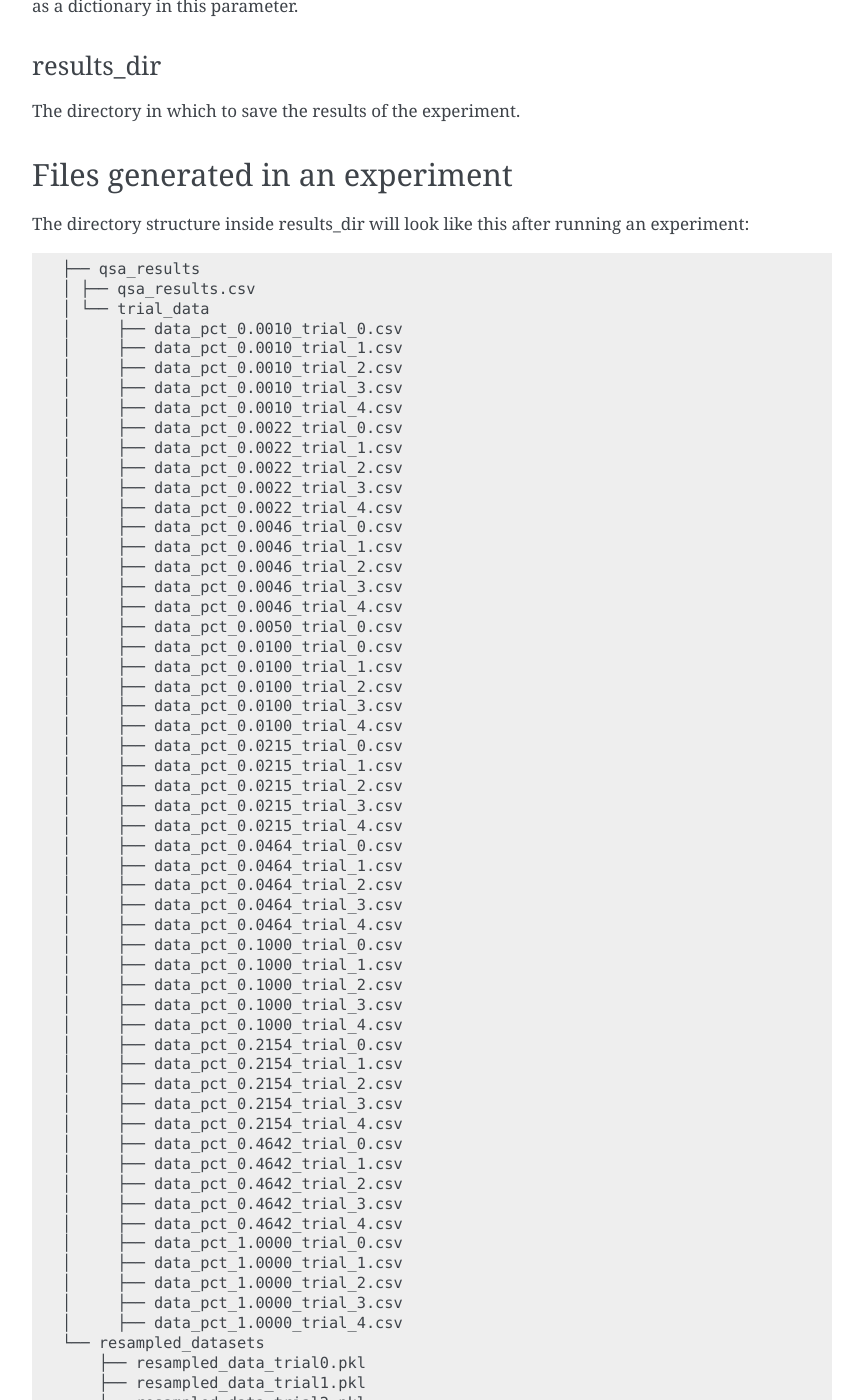
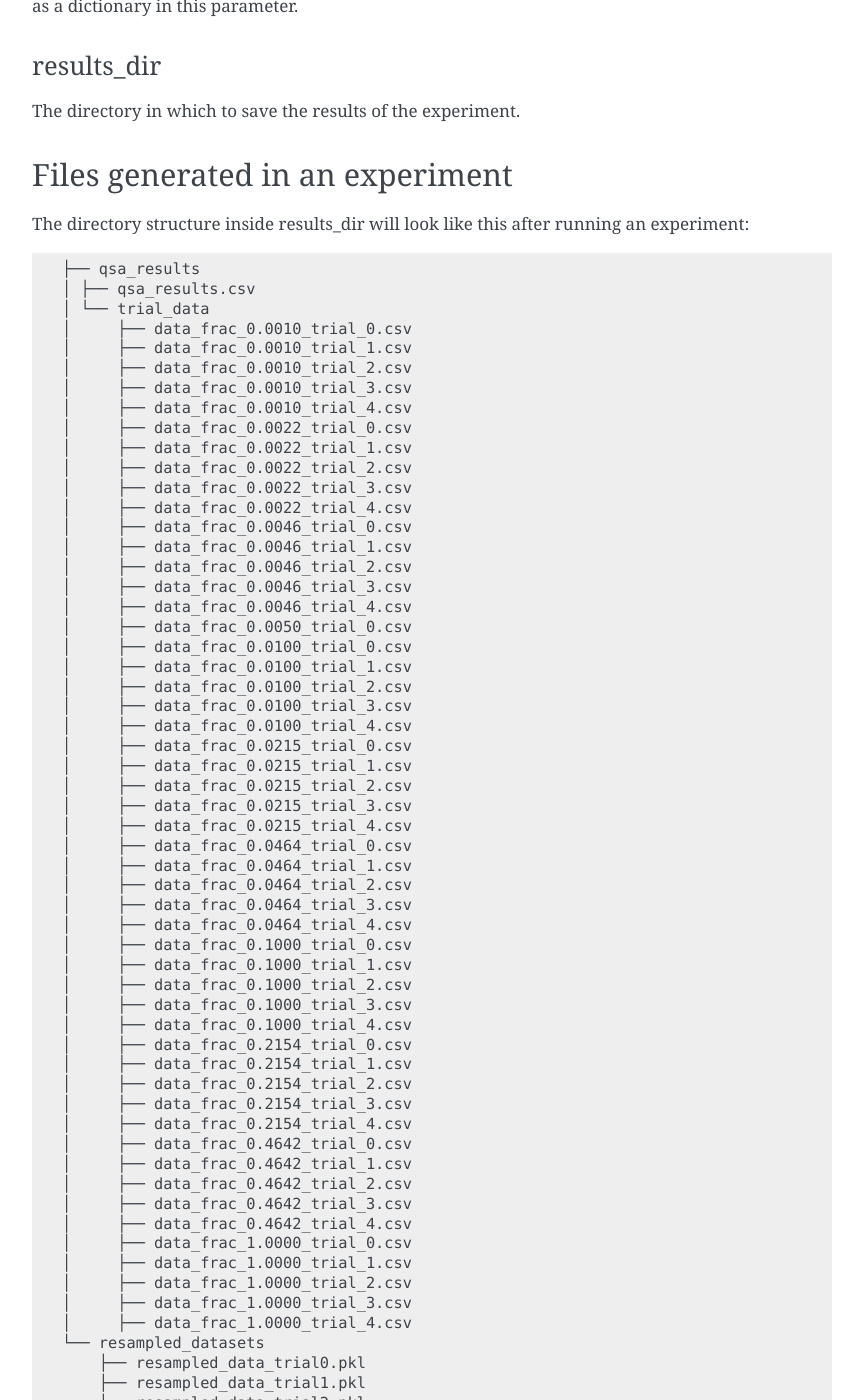
Before and after one commit to seldonian-toolkit/Experiments, a Sphinx documentation site: the page built from docs/source/overview.rst, in a window 1280 px wide and 1400 px high, scrolled down 3029 px. Shown: the whole window, without its empty margins (250-1113 px from the left). Built offline with Sphinx 7.4.7, drawn with Linux system fonts in a browser that asks for light colours; some of the changed text lies outside the part shown.

Commit message:
update experiment docs

```diff
--- a/docs/source/overview.rst
+++ b/docs/source/overview.rst
@@ -21,7 +21,7 @@ The "Three Plots" that are generated using this library are:
 
 All three quantities are plotted against the amount of data input to the algorithm on the horizontal axis.
 
-Figure 1 shows a the three plots from the GPA prediction problem discussed in the Science paper, which is a Seldonian classification problem.
+Figure 1 shows the three plots from the GPA prediction problem discussed in the Science paper, which is a Seldonian classification problem.
 
 .. figure:: _static/disparate_impact.png
    :width: 100 %
@@ -96,57 +96,57 @@ The directory structure inside results_dir will look like this after running an
 	├── qsa_results
 	│ ├── qsa_results.csv
 	│ └── trial_data
-	│     ├── data_pct_0.0010_trial_0.csv
-	│     ├── data_pct_0.0010_trial_1.csv
-	│     ├── data_pct_0.0010_trial_2.csv
-	│     ├── data_pct_0.0010_trial_3.csv
-	│     ├── data_pct_0.0010_trial_4.csv
-	│     ├── data_pct_0.0022_trial_0.csv
-	│     ├── data_pct_0.0022_trial_1.csv
-	│     ├── data_pct_0.0022_trial_2.csv
-	│     ├── data_pct_0.0022_trial_3.csv
-	│     ├── data_pct_0.0022_trial_4.csv
-	│     ├── data_pct_0.0046_trial_0.csv
-	│     ├── data_pct_0.0046_trial_1.csv
-	│     ├── data_pct_0.0046_trial_2.csv
-	│     ├── data_pct_0.0046_trial_3.csv
-	│     ├── data_pct_0.0046_trial_4.csv
-	│     ├── data_pct_0.0050_trial_0.csv
-	│     ├── data_pct_0.0100_trial_0.csv
-	│     ├── data_pct_0.0100_trial_1.csv
-	│     ├── data_pct_0.0100_trial_2.csv
-	│     ├── data_pct_0.0100_trial_3.csv
-	│     ├── data_pct_0.0100_trial_4.csv
-	│     ├── data_pct_0.0215_trial_0.csv
-	│     ├── data_pct_0.0215_trial_1.csv
-	│     ├── data_pct_0.0215_trial_2.csv
-	│     ├── data_pct_0.0215_trial_3.csv
-	│     ├── data_pct_0.0215_trial_4.csv
-	│     ├── data_pct_0.0464_trial_0.csv
-	│     ├── data_pct_0.0464_trial_1.csv
-	│     ├── data_pct_0.0464_trial_2.csv
-	│     ├── data_pct_0.0464_trial_3.csv
-	│     ├── data_pct_0.0464_trial_4.csv
-	│     ├── data_pct_0.1000_trial_0.csv
-	│     ├── data_pct_0.1000_trial_1.csv
-	│     ├── data_pct_0.1000_trial_2.csv
-	│     ├── data_pct_0.1000_trial_3.csv
-	│     ├── data_pct_0.1000_trial_4.csv
-	│     ├── data_pct_0.2154_trial_0.csv
-	│     ├── data_pct_0.2154_trial_1.csv
-	│     ├── data_pct_0.2154_trial_2.csv
-	│     ├── data_pct_0.2154_trial_3.csv
-	│     ├── data_pct_0.2154_trial_4.csv
-	│     ├── data_pct_0.4642_trial_0.csv
-	│     ├── data_pct_0.4642_trial_1.csv
-	│     ├── data_pct_0.4642_trial_2.csv
-	│     ├── data_pct_0.4642_trial_3.csv
-	│     ├── data_pct_0.4642_trial_4.csv
-	│     ├── data_pct_1.0000_trial_0.csv
-	│     ├── data_pct_1.0000_trial_1.csv
-	│     ├── data_pct_1.0000_trial_2.csv
-	│     ├── data_pct_1.0000_trial_3.csv
-	│     ├── data_pct_1.0000_trial_4.csv
+	│     ├── data_frac_0.0010_trial_0.csv
+	│     ├── data_frac_0.0010_trial_1.csv
+	│     ├── data_frac_0.0010_trial_2.csv
+	│     ├── data_frac_0.0010_trial_3.csv
+	│     ├── data_frac_0.0010_trial_4.csv
+	│     ├── data_frac_0.0022_trial_0.csv
+	│     ├── data_frac_0.0022_trial_1.csv
+	│     ├── data_frac_0.0022_trial_2.csv
+	│     ├── data_frac_0.0022_trial_3.csv
+	│     ├── data_frac_0.0022_trial_4.csv
+	│     ├── data_frac_0.0046_trial_0.csv
+	│     ├── data_frac_0.0046_trial_1.csv
+	│     ├── data_frac_0.0046_trial_2.csv
+	│     ├── data_frac_0.0046_trial_3.csv
+	│     ├── data_frac_0.0046_trial_4.csv
+	│     ├── data_frac_0.0050_trial_0.csv
+	│     ├── data_frac_0.0100_trial_0.csv
+	│     ├── data_frac_0.0100_trial_1.csv
+	│     ├── data_frac_0.0100_trial_2.csv
+	│     ├── data_frac_0.0100_trial_3.csv
+	│     ├── data_frac_0.0100_trial_4.csv
+	│     ├── data_frac_0.0215_trial_0.csv
+	│     ├── data_frac_0.0215_trial_1.csv
+	│     ├── data_frac_0.0215_trial_2.csv
+	│     ├── data_frac_0.0215_trial_3.csv
+	│     ├── data_frac_0.0215_trial_4.csv
+	│     ├── data_frac_0.0464_trial_0.csv
+	│     ├── data_frac_0.0464_trial_1.csv
+	│     ├── data_frac_0.0464_trial_2.csv
+	│     ├── data_frac_0.0464_trial_3.csv
+	│     ├── data_frac_0.0464_trial_4.csv
+	│     ├── data_frac_0.1000_trial_0.csv
+	│     ├── data_frac_0.1000_trial_1.csv
+	│     ├── data_frac_0.1000_trial_2.csv
+	│     ├── data_frac_0.1000_trial_3.csv
+	│     ├── data_frac_0.1000_trial_4.csv
+	│     ├── data_frac_0.2154_trial_0.csv
+	│     ├── data_frac_0.2154_trial_1.csv
+	│     ├── data_frac_0.2154_trial_2.csv
+	│     ├── data_frac_0.2154_trial_3.csv
+	│     ├── data_frac_0.2154_trial_4.csv
+	│     ├── data_frac_0.4642_trial_0.csv
+	│     ├── data_frac_0.4642_trial_1.csv
+	│     ├── data_frac_0.4642_trial_2.csv
+	│     ├── data_frac_0.4642_trial_3.csv
+	│     ├── data_frac_0.4642_trial_4.csv
+	│     ├── data_frac_1.0000_trial_0.csv
+	│     ├── data_frac_1.0000_trial_1.csv
+	│     ├── data_frac_1.0000_trial_2.csv
+	│     ├── data_frac_1.0000_trial_3.csv
+	│     ├── data_frac_1.0000_trial_4.csv
 	└── resampled_datasets
 	    ├── resampled_data_trial0.pkl
 	    ├── resampled_data_trial1.pkl
```
Also changed, not shown: other parts of docs/source/overview.rst (+5 -5 lines), 11 other files.
